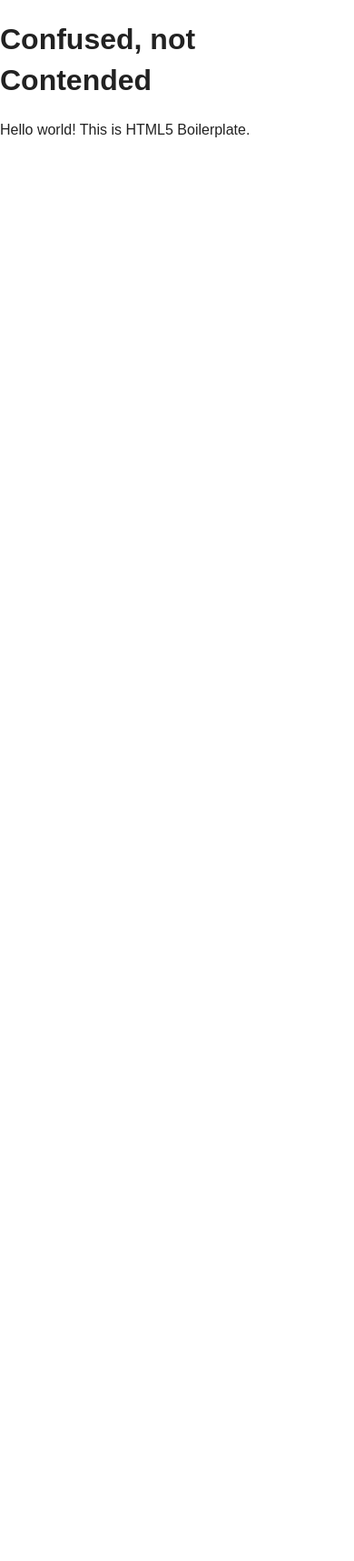
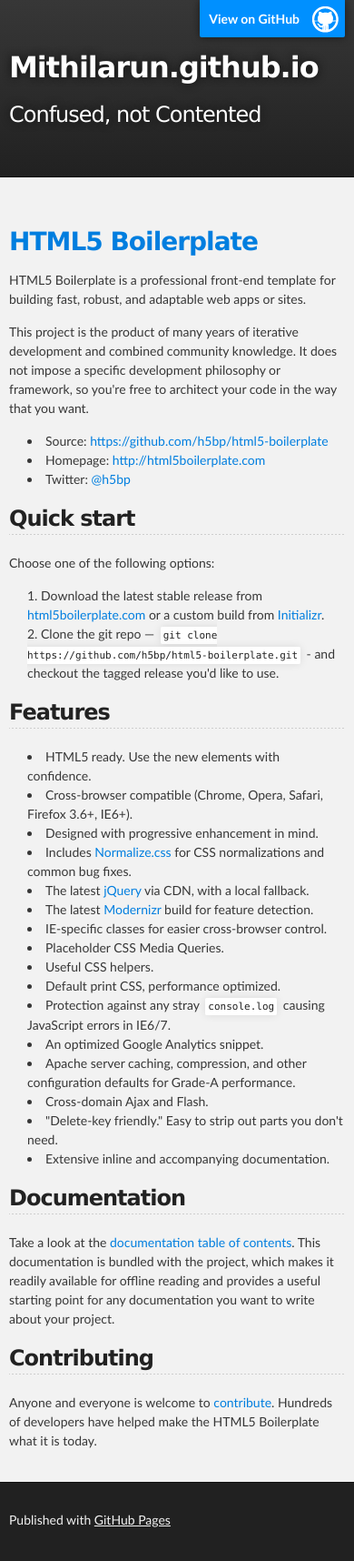
Before and after one commit to mithilarun/mithilarun.github.io, a Jekyll site: the page index.html, which Jekyll copies as it is, in a window 390 px wide. Shown: the whole page at 91% size. Built offline with Jekyll 4.4.1, drawn with Linux system fonts in a browser that asks for light colours; nearby versions of some CDN libraries; Markdown is read by kramdown in place of the engine named in the settings; before the commit the page ends 900 px from its top, so only the background shows below that.

Commit message:
Replace master branch with page content via GitHub

```diff
--- a/index.html
+++ b/index.html
@@ -1,43 +1,109 @@
 <!DOCTYPE html>
-<!--[if lt IE 7]>      <html class="no-js lt-ie9 lt-ie8 lt-ie7"> <![endif]-->
-<!--[if IE 7]>         <html class="no-js lt-ie9 lt-ie8"> <![endif]-->
-<!--[if IE 8]>         <html class="no-js lt-ie9"> <![endif]-->
-<!--[if gt IE 8]><!--> <html class="no-js"> <!--<![endif]-->
-    <head>
-        <meta charset="utf-8">
-        <meta http-equiv="X-UA-Compatible" content="IE=edge">
-        <title>Mithil Arun</title>
-        <meta name="description" content="">
-        <meta name="viewport" content="width=device-width, initial-scale=1">
+<html>
 
-        <!-- Place favicon.ico and apple-touch-icon.png in the root directory -->
+  <head>
+    <meta charset='utf-8' />
+    <meta http-equiv="X-UA-Compatible" content="chrome=1" />
+    <meta name="description" content="Mithilarun.github.io : Confused, not Contented" />
 
-        <link rel="stylesheet" href="css/normalize.css">
-        <link rel="stylesheet" href="css/main.css">
-        <script src="js/vendor/modernizr-2.6.2.min.js"></script>
-    </head>
-    <body>
-        <!--[if lt IE 7]>
-            <p class="browsehappy">You are using an <strong>outdated</strong> browser. Please <a href="http://browsehappy.com/">upgrade your browser</a> to improve your experience.</p>
-        <![endif]-->
+    <link rel="stylesheet" type="text/css" media="screen" href="stylesheets/stylesheet.css">
 
-        <!-- Add your site or application content here -->
-		<h1>Confused, not Contended</h1>
-        <p>Hello world! This is HTML5 Boilerplate.</p>
+    <title>Mithilarun.github.io</title>
+  </head>
 
-        <script src="//ajax.googleapis.com/ajax/libs/jquery/1.10.2/jquery.min.js"></script>
-        <script>window.jQuery || document.write('<script src="js/vendor/jquery-1.10.2.min.js"><\/script>')</script>
-        <script src="js/plugins.js"></script>
-        <script src="js/main.js"></script>
+  <body>
 
-        <!-- Google Analytics: change UA-XXXXX-X to be your site's ID. -->
-        <script>
-            (function(b,o,i,l,e,r){b.GoogleAnalyticsObject=l;b[l]||(b[l]=
-            function(){(b[l].q=b[l].q||[]).push(arguments)});b[l].l=+new Date;
-            e=o.createElement(i);r=o.getElementsByTagName(i)[0];
-            e.src='//www.google-analytics.com/analytics.js';
-            r.parentNode.insertBefore(e,r)}(window,document,'script','ga'));
-            ga('create','UA-XXXXX-X');ga('send','pageview');
-        </script>
-    </body>
+    <!-- HEADER -->
+    <div id="header_wrap" class="outer">
+        <header class="inner">
+          <a id="forkme_banner" href="https://github.com/mithilarun">View on GitHub</a>
+
+          <h1 id="project_title">Mithilarun.github.io</h1>
+          <h2 id="project_tagline">Confused, not Contented</h2>
+
+        </header>
+    </div>
+
+    <!-- MAIN CONTENT -->
+    <div id="main_content_wrap" class="outer">
+      <section id="main_content" class="inner">
+        <h1>
+<a name="html5-boilerplate" class="anchor" href="#html5-boilerplate"><span class="octicon octicon-link"></span></a><a href="http://html5boilerplate.com">HTML5 Boilerplate</a>
+</h1>
+
+<p>HTML5 Boilerplate is a professional front-end template for building fast,
+robust, and adaptable web apps or sites.</p>
+
+<p>This project is the product of many years of iterative development and combined
+community knowledge. It does not impose a specific development philosophy or
+framework, so you're free to architect your code in the way that you want.</p>
+
+<ul>
+<li>Source: <a href="https://github.com/h5bp/html5-boilerplate">https://github.com/h5bp/html5-boilerplate</a>
+</li>
+<li>Homepage: <a href="http://html5boilerplate.com">http://html5boilerplate.com</a>
+</li>
+<li>Twitter: <a href="http://twitter.com/h5bp">@h5bp</a>
+</li>
+</ul><h2>
+<a name="quick-start" class="anchor" href="#quick-start"><span class="octicon octicon-link"></span></a>Quick start</h2>
+
+<p>Choose one of the following options:</p>
+
+<ol>
+<li>Download the latest stable release from
+<a href="http://html5boilerplate.com/">html5boilerplate.com</a> or a custom build from
+<a href="http://www.initializr.com">Initializr</a>.</li>
+<li>Clone the git repo — <code>git clone
+https://github.com/h5bp/html5-boilerplate.git</code> - and checkout the tagged
+release you'd like to use.</li>
+</ol><h2>
+<a name="features" class="anchor" href="#features"><span class="octicon octicon-link"></span></a>Features</h2>
+
+<ul>
+<li>HTML5 ready. Use the new elements with confidence.</li>
+<li>Cross-browser compatible (Chrome, Opera, Safari, Firefox 3.6+, IE6+).</li>
+<li>Designed with progressive enhancement in mind.</li>
+<li>Includes <a href="http://necolas.github.com/normalize.css/">Normalize.css</a> for CSS
+normalizations and common bug fixes.</li>
+<li>The latest <a href="http://jquery.com/">jQuery</a> via CDN, with a local fallback.</li>
+<li>The latest <a href="http://modernizr.com/">Modernizr</a> build for feature detection.</li>
+<li>IE-specific classes for easier cross-browser control.</li>
+<li>Placeholder CSS Media Queries.</li>
+<li>Useful CSS helpers.</li>
+<li>Default print CSS, performance optimized.</li>
+<li>Protection against any stray <code>console.log</code> causing JavaScript errors in
+IE6/7.</li>
+<li>An optimized Google Analytics snippet.</li>
+<li>Apache server caching, compression, and other configuration defaults for
+Grade-A performance.</li>
+<li>Cross-domain Ajax and Flash.</li>
+<li>"Delete-key friendly." Easy to strip out parts you don't need.</li>
+<li>Extensive inline and accompanying documentation.</li>
+</ul><h2>
+<a name="documentation" class="anchor" href="#documentation"><span class="octicon octicon-link"></span></a>Documentation</h2>
+
+<p>Take a look at the <a href="doc/TOC.md">documentation table of contents</a>. This
+documentation is bundled with the project, which makes it readily available for
+offline reading and provides a useful starting point for any documentation you
+want to write about your project.</p>
+
+<h2>
+<a name="contributing" class="anchor" href="#contributing"><span class="octicon octicon-link"></span></a>Contributing</h2>
+
+<p>Anyone and everyone is welcome to <a href="CONTRIBUTING.md">contribute</a>. Hundreds of
+developers have helped make the HTML5 Boilerplate what it is today.</p>
+      </section>
+    </div>
+
+    <!-- FOOTER  -->
+    <div id="footer_wrap" class="outer">
+      <footer class="inner">
+        <p>Published with <a href="http://pages.github.com">GitHub Pages</a></p>
+      </footer>
+    </div>
+
+
+
+  </body>
 </html>
--- /dev/null
+++ b/javascripts/main.js
@@ -0,0 +1 @@
+console.log('This would be the main JS file.');
--- /dev/null
+++ b/stylesheets/pygment_trac.css
@@ -0,0 +1,70 @@
+.highlight .hll { background-color: #ffffcc }
+.highlight  { background: #f0f3f3; }
+.highlight .c { color: #0099FF; font-style: italic } /* Comment */
+.highlight .err { color: #AA0000; background-color: #FFAAAA } /* Error */
+.highlight .k { color: #006699; font-weight: bold } /* Keyword */
+.highlight .o { color: #555555 } /* Operator */
+.highlight .cm { color: #0099FF; font-style: italic } /* Comment.Multiline */
+.highlight .cp { color: #009999 } /* Comment.Preproc */
+.highlight .c1 { color: #0099FF; font-style: italic } /* Comment.Single */
+.highlight .cs { color: #0099FF; font-weight: bold; font-style: italic } /* Comment.Special */
+.highlight .gd { background-color: #FFCCCC; border: 1px solid #CC0000 } /* Generic.Deleted */
+.highlight .ge { font-style: italic } /* Generic.Emph */
+.highlight .gr { color: #FF0000 } /* Generic.Error */
+.highlight .gh { color: #003300; font-weight: bold } /* Generic.Heading */
+.highlight .gi { background-color: #CCFFCC; border: 1px solid #00CC00 } /* Generic.Inserted */
+.highlight .go { color: #AAAAAA } /* Generic.Output */
+.highlight .gp { color: #000099; font-weight: bold } /* Generic.Prompt */
+.highlight .gs { font-weight: bold } /* Generic.Strong */
+.highlight .gu { color: #003300; font-weight: bold } /* Generic.Subheading */
+.highlight .gt { color: #99CC66 } /* Generic.Traceback */
+.highlight .kc { color: #006699; font-weight: bold } /* Keyword.Constant */
+.highlight .kd { color: #006699; font-weight: bold } /* Keyword.Declaration */
+.highlight .kn { color: #006699; font-weight: bold } /* Keyword.Namespace */
+.highlight .kp { color: #006699 } /* Keyword.Pseudo */
+.highlight .kr { color: #006699; font-weight: bold } /* Keyword.Reserved */
+.highlight .kt { color: #007788; font-weight: bold } /* Keyword.Type */
+.highlight .m { color: #FF6600 } /* Literal.Number */
+.highlight .s { color: #CC3300 } /* Literal.String */
+.highlight .na { color: #330099 } /* Name.Attribute */
+.highlight .nb { color: #336666 } /* Name.Builtin */
+.highlight .nc { color: #00AA88; font-weight: bold } /* Name.Class */
+.highlight .no { color: #336600 } /* Name.Constant */
+.highlight .nd { color: #9999FF } /* Name.Decorator */
+.highlight .ni { color: #999999; font-weight: bold } /* Name.Entity */
+.highlight .ne { color: #CC0000; font-weight: bold } /* Name.Exception */
+.highlight .nf { color: #CC00FF } /* Name.Function */
+.highlight .nl { color: #9999FF } /* Name.Label */
+.highlight .nn { color: #00CCFF; font-weight: bold } /* Name.Namespace */
+.highlight .nt { color: #330099; font-weight: bold } /* Name.Tag */
+.highlight .nv { color: #003333 } /* Name.Variable */
+.highlight .ow { color: #000000; font-weight: bold } /* Operator.Word */
+.highlight .w { color: #bbbbbb } /* Text.Whitespace */
+.highlight .mf { color: #FF6600 } /* Literal.Number.Float */
+.highlight .mh { color: #FF6600 } /* Literal.Number.Hex */
+.highlight .mi { color: #FF6600 } /* Literal.Number.Integer */
+.highlight .mo { color: #FF6600 } /* Literal.Number.Oct */
+.highlight .sb { color: #CC3300 } /* Literal.String.Backtick */
+.highlight .sc { color: #CC3300 } /* Literal.String.Char */
+.highlight .sd { color: #CC3300; font-style: italic } /* Literal.String.Doc */
+.highlight .s2 { color: #CC3300 } /* Literal.String.Double */
+.highlight .se { color: #CC3300; font-weight: bold } /* Literal.String.Escape */
+.highlight .sh { color: #CC3300 } /* Literal.String.Heredoc */
+.highlight .si { color: #AA0000 } /* Literal.String.Interpol */
+.highlight .sx { color: #CC3300 } /* Literal.String.Other */
+.highlight .sr { color: #33AAAA } /* Literal.String.Regex */
+.highlight .s1 { color: #CC3300 } /* Literal.String.Single */
+.highlight .ss { color: #FFCC33 } /* Literal.String.Symbol */
+.highlight .bp { color: #336666 } /* Name.Builtin.Pseudo */
+.highlight .vc { color: #003333 } /* Name.Variable.Class */
+.highlight .vg { color: #003333 } /* Name.Variable.Global */
+.highlight .vi { color: #003333 } /* Name.Variable.Instance */
+.highlight .il { color: #FF6600 } /* Literal.Number.Integer.Long */
+
+.type-csharp .highlight .k { color: #0000FF }
+.type-csharp .highlight .kt { color: #0000FF }
+.type-csharp .highlight .nf { color: #000000; font-weight: normal }
+.type-csharp .highlight .nc { color: #2B91AF }
+.type-csharp .highlight .nn { color: #000000 }
+.type-csharp .highlight .s { color: #A31515 }
+.type-csharp .highlight .sc { color: #A31515 }
--- /dev/null
+++ b/stylesheets/stylesheet.css
@@ -0,0 +1,423 @@
+/*******************************************************************************
+Slate Theme for GitHub Pages
+by Jason Costello, @jsncostello
+*******************************************************************************/
+
+@import url(pygment_trac.css);
+
+/*******************************************************************************
+MeyerWeb Reset
+*******************************************************************************/
+
+html, body, div, span, applet, object, iframe,
+h1, h2, h3, h4, h5, h6, p, blockquote, pre,
+a, abbr, acronym, address, big, cite, code,
+del, dfn, em, img, ins, kbd, q, s, samp,
+small, strike, strong, sub, sup, tt, var,
+b, u, i, center,
+dl, dt, dd, ol, ul, li,
+fieldset, form, label, legend,
+table, caption, tbody, tfoot, thead, tr, th, td,
+article, aside, canvas, details, embed,
+figure, figcaption, footer, header, hgroup,
+menu, nav, output, ruby, section, summary,
+time, mark, audio, video {
+  margin: 0;
+  padding: 0;
+  border: 0;
+  font: inherit;
+  vertical-align: baseline;
+}
+
+/* HTML5 display-role reset for older browsers */
+article, aside, details, figcaption, figure,
+footer, header, hgroup, menu, nav, section {
+  display: block;
+}
+
+ol, ul {
+  list-style: none;
+}
+
+table {
+  border-collapse: collapse;
+  border-spacing: 0;
+}
+
+/*******************************************************************************
+Theme Styles
+*******************************************************************************/
+
+body {
+  box-sizing: border-box;
+  color:#373737;
+  background: #212121;
+  font-size: 16px;
+  font-family: 'Myriad Pro', Calibri, Helvetica, Arial, sans-serif;
+  line-height: 1.5;
+  -webkit-font-smoothing: antialiased;
+}
+
+h1, h2, h3, h4, h5, h6 {
+  margin: 10px 0;
+  font-weight: 700;
+  color:#222222;
+  font-family: 'Lucida Grande', 'Calibri', Helvetica, Arial, sans-serif;
+  letter-spacing: -1px;
+}
+
+h1 {
+  font-size: 36px;
+  font-weight: 700;
+}
+
+h2 {
+  padding-bottom: 10px;
+  font-size: 32px;
+  background: url('../images/bg_hr.png') repeat-x bottom;
+}
+
+h3 {
+  font-size: 24px;
+}
+
+h4 {
+  font-size: 21px;
+}
+
+h5 {
+  font-size: 18px;
+}
+
+h6 {
+  font-size: 16px;
+}
+
+p {
+  margin: 10px 0 15px 0;
+}
+
+footer p {
+  color: #f2f2f2;
+}
+
+a {
+  text-decoration: none;
+  color: #007edf;
+  text-shadow: none;
+
+  transition: color 0.5s ease;
+  transition: text-shadow 0.5s ease;
+  -webkit-transition: color 0.5s ease;
+  -webkit-transition: text-shadow 0.5s ease;
+  -moz-transition: color 0.5s ease;
+  -moz-transition: text-shadow 0.5s ease;
+  -o-transition: color 0.5s ease;
+  -o-transition: text-shadow 0.5s ease;
+  -ms-transition: color 0.5s ease;
+  -ms-transition: text-shadow 0.5s ease;
+}
+
+a:hover, a:focus {text-decoration: underline;}
+
+footer a {
+  color: #F2F2F2;
+  text-decoration: underline;
+}
+
+em {
+  font-style: italic;
+}
+
+strong {
+  font-weight: bold;
+}
+
+img {
+  position: relative;
+  margin: 0 auto;
+  max-width: 739px;
+  padding: 5px;
+  margin: 10px 0 10px 0;
+  border: 1px solid #ebebeb;
+
+  box-shadow: 0 0 5px #ebebeb;
+  -webkit-box-shadow: 0 0 5px #ebebeb;
+  -moz-box-shadow: 0 0 5px #ebebeb;
+  -o-box-shadow: 0 0 5px #ebebeb;
+  -ms-box-shadow: 0 0 5px #ebebeb;
+}
+
+p img {
+  display: inline;
+  margin: 0;
+  padding: 0;
+  vertical-align: middle;
+  text-align: center;
+  border: none;
+}
+
+pre, code {
+  width: 100%;
+  color: #222;
+  background-color: #fff;
+
+  font-family: Monaco, "Bitstream Vera Sans Mono", "Lucida Console", Terminal, monospace;
+  font-size: 14px;
+
+  border-radius: 2px;
+  -moz-border-radius: 2px;
+  -webkit-border-radius: 2px;
+}
+
+pre {
+  width: 100%;
+  padding: 10px;
+  box-shadow: 0 0 10px rgba(0,0,0,.1);
+  overflow: auto;
+}
+
+code {
+  padding: 3px;
+  margin: 0 3px;
+  box-shadow: 0 0 10px rgba(0,0,0,.1);
+}
+
+pre code {
+  display: block;
+  box-shadow: none;
+}
+
+blockquote {
+  color: #666;
+  margin-bottom: 20px;
+  padding: 0 0 0 20px;
+  border-left: 3px solid #bbb;
+}
+
+
+ul, ol, dl {
+  margin-bottom: 15px
+}
+
+ul {
+  list-style: inside;
+  padding-left: 20px;
+}
+
+ol {
+  list-style: decimal inside;
+  padding-left: 20px;
+}
+
+dl dt {
+  font-weight: bold;
+}
+
+dl dd {
+  padding-left: 20px;
+  font-style: italic;
+}
+
+dl p {
+  padding-left: 20px;
+  font-style: italic;
+}
+
+hr {
+  height: 1px;
+  margin-bottom: 5px;
+  border: none;
+  background: url('../images/bg_hr.png') repeat-x center;
+}
+
+table {
+  border: 1px solid #373737;
+  margin-bottom: 20px;
+  text-align: left;
+ }
+
+th {
+  font-family: 'Lucida Grande', 'Helvetica Neue', Helvetica, Arial, sans-serif;
+  padding: 10px;
+  background: #373737;
+  color: #fff;
+ }
+
+td {
+  padding: 10px;
+  border: 1px solid #373737;
+ }
+
+form {
+  background: #f2f2f2;
+  padding: 20px;
+}
+
+/*******************************************************************************
+Full-Width Styles
+*******************************************************************************/
+
+.outer {
+  width: 100%;
+}
+
+.inner {
+  position: relative;
+  max-width: 640px;
+  padding: 20px 10px;
+  margin: 0 auto;
+}
+
+#forkme_banner {
+  display: block;
+  position: absolute;
+  top:0;
+  right: 10px;
+  z-index: 10;
+  padding: 10px 50px 10px 10px;
+  color: #fff;
+  background: url('../images/blacktocat.png') #0090ff no-repeat 95% 50%;
+  font-weight: 700;
+  box-shadow: 0 0 10px rgba(0,0,0,.5);
+  border-bottom-left-radius: 2px;
+  border-bottom-right-radius: 2px;
+}
+
+#header_wrap {
+  background: #212121;
+  background: -moz-linear-gradient(top, #373737, #212121);
+  background: -webkit-linear-gradient(top, #373737, #212121);
+  background: -ms-linear-gradient(top, #373737, #212121);
+  background: -o-linear-gradient(top, #373737, #212121);
+  background: linear-gradient(top, #373737, #212121);
+}
+
+#header_wrap .inner {
+  padding: 50px 10px 30px 10px;
+}
+
+#project_title {
+  margin: 0;
+  color: #fff;
+  font-size: 42px;
+  font-weight: 700;
+  text-shadow: #111 0px 0px 10px;
+}
+
+#project_tagline {
+  color: #fff;
+  font-size: 24px;
+  font-weight: 300;
+  background: none;
+  text-shadow: #111 0px 0px 10px;
+}
+
+#downloads {
+  position: absolute;
+  width: 210px;
+  z-index: 10;
+  bottom: -40px;
+  right: 0;
+  height: 70px;
+  background: url('../images/icon_download.png') no-repeat 0% 90%;
+}
+
+.zip_download_link {
+  display: block;
+  float: right;
+  width: 90px;
+  height:70px;
+  text-indent: -5000px;
+  overflow: hidden;
+  background: url(../images/sprite_download.png) no-repeat bottom left;
+}
+
+.tar_download_link {
+  display: block;
+  float: right;
+  width: 90px;
+  height:70px;
+  text-indent: -5000px;
+  overflow: hidden;
+  background: url(../images/sprite_download.png) no-repeat bottom right;
+  margin-left: 10px;
+}
+
+.zip_download_link:hover {
+  background: url(../images/sprite_download.png) no-repeat top left;
+}
+
+.tar_download_link:hover {
+  background: url(../images/sprite_download.png) no-repeat top right;
+}
+
+#main_content_wrap {
+  background: #f2f2f2;
+  border-top: 1px solid #111;
+  border-bottom: 1px solid #111;
+}
+
+#main_content {
+  padding-top: 40px;
+}
+
+#footer_wrap {
+  background: #212121;
+}
+
+
+
+/*******************************************************************************
+Small Device Styles
+*******************************************************************************/
+
+@media screen and (max-width: 480px) {
+  body {
+    font-size:14px;
+  }
+
+  #downloads {
+    display: none;
+  }
+
+  .inner {
+    min-width: 320px;
+    max-width: 480px;
+  }
+
+  #project_title {
+  font-size: 32px;
+  }
+
+  h1 {
+    font-size: 28px;
+  }
+
+  h2 {
+    font-size: 24px;
+  }
+
+  h3 {
+    font-size: 21px;
+  }
+
+  h4 {
+    font-size: 18px;
+  }
+
+  h5 {
+    font-size: 14px;
+  }
+
+  h6 {
+    font-size: 12px;
+  }
+
+  code, pre {
+    min-width: 320px;
+    max-width: 480px;
+    font-size: 11px;
+  }
+
+}
```
Also changed, not shown: params.json (added, +1 -0 lines), images/bg_hr.png (added), images/blacktocat.png (added), images/icon_download.png (added), images/sprite_download.png (added).
